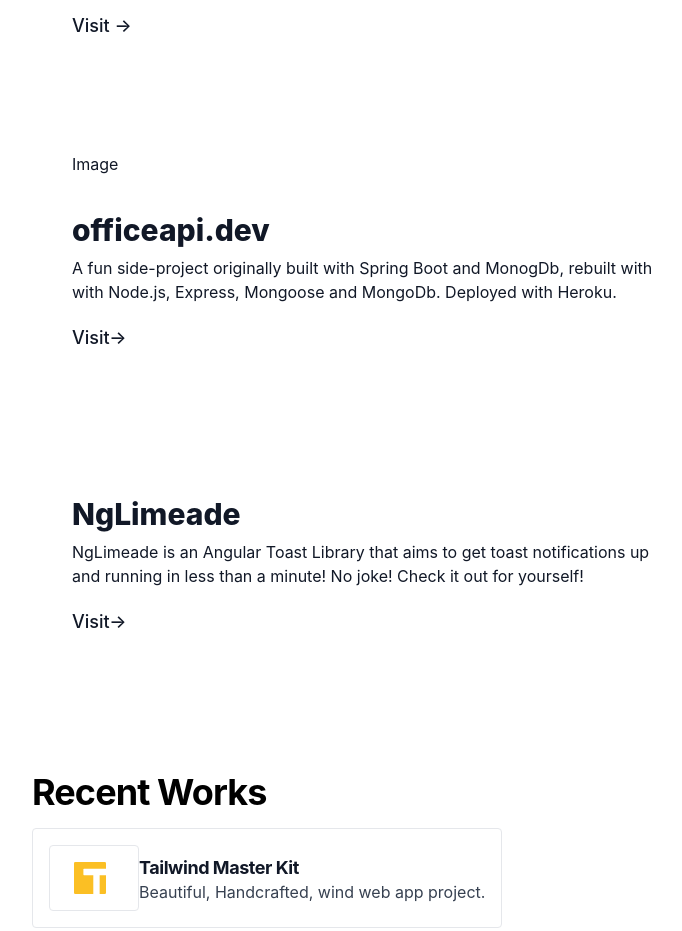
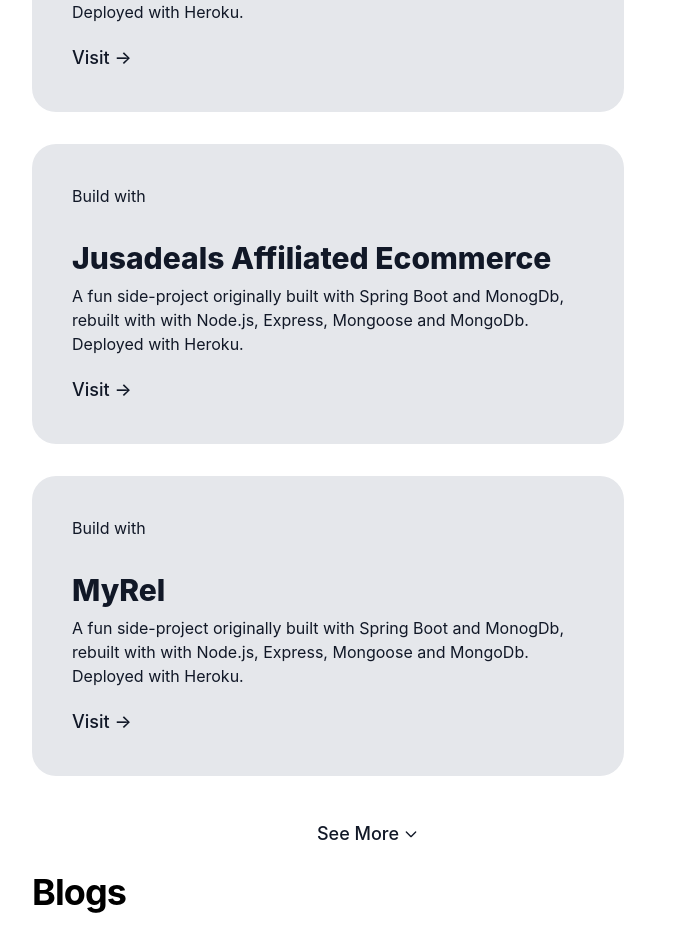
Before and after one commit to istiak227/istiak-portfolio, a Next.js app: page / in a window 1280 px wide. Shown: the part 721-1652 px from the top of the page, without its empty margins (272-954 px from the left). Built offline with nearby package versions, Linux system fonts and the light colour scheme; a web font is replaced by a local one; what @tailwindcss/typography would draw is missing.

Commit message:
Project Section

```diff
--- a/components/Container.js
+++ b/components/Container.js
@@ -24,7 +24,7 @@
         <meta name="robots" content="follow, index" />
         <meta content={meta.description} name="description" />
       </Head>
-      <nav className="sticky-nav flex justify-between items-center max-w-4xl w-full p-8 my-0 mx-auto bg-white dark:bg-black bg-opacity-60">
+      <nav className="sticky-nav top-0 z-30 flex justify-between items-center max-w-4xl w-full p-8 my-0 mb-8 mx-auto backdrop-filter backdrop-blur-lg bg-opacity-10 firefox:bg-opacity-90 border-primary">
         <a href="#skip" className="sr-only focus:not-sr-only">
           Skip to content
         </a>
--- a/components/ProjectCard.js
+++ b/components/ProjectCard.js
@@ -1,51 +1,24 @@
 export default function ProjectCard({ title, description, href, icon, tags }) {
   return (
     <>
-      <a
-        className="mb-4 hover:shadow"
-        href={href}
-        aria-label={title}
-        target="_blank"
-        rel="noopener noreferrer"
-      >
-        <div className="flex items-center border border-gray-200 dark:border-gray-800 rounded p-4">
-          {/* */}
-          <div className="flex items-center border border-gray-200 dark:border-gray-800 rounded p-4">
-            <div className="h-8 w-8 ml-2 mr-4">
-              <svg
-                width="260"
-                height="260"
-                viewBox="0 0 260 260"
-                fill="none"
-                xmlns="http://www.w3.org/2000/svg"
-                className="h-8 w-8 min-w-lg text-gray-900 dark:text-gray-100 "
-              >
-                <rect width="260" height="260" rx="11" fill="#FBBF24" />
-                <path
-                  d="M76.3492 60.7143C76.3492 57.9529 78.5878 55.7143 81.3492 55.7143H260V107.302H81.3492C78.5878 107.302 76.3492 105.063 76.3492 102.302V60.7143Z"
-                  fill="white"
-                />
-                <rect
-                  x="156.825"
-                  y="260"
-                  width="156.825"
-                  height="51.5873"
-                  transform="rotate(-90 156.825 260)"
-                  fill="white"
-                />
-              </svg>
-            </div>
-          </div>
-          <div>
-            <h4 className="text-lg font-bold tracking-tight text-gray-900 dark:text-gray-100">
-              {title}
-            </h4>
-            <p className="leading-5 text-gray-700 dark:text-gray-300">
+      <li className="bg-gray-200 rounded-3xl dark:bg-gray-900">
+        <div className="p-6 md:p-10 flex flex-col-reverse ">
+          <div className="mt-8 md:max-w-lg">
+            <p className="text-2xl lg:text-3xl font-extrabold text-primary mb-2">
+             {title}
+            </p>
+            <p className="text-secondary prose-lg mb-3">
               {description}
             </p>
+            <a href={href} target="_blank" rel="noreferrer">
+              <div className="inline-flex text-base sm:text-lg lg:text-base xl:text-lg font-medium transition-colors duration-200 focus:ring-2 focus:ring-offset-2 focus:ring-current focus:outline-none rounded-md text-orange hover:text-orange-hover mt-2">
+                <p>Visit -{'>'}</p>
+              </div>
+            </a>
           </div>
+          <div>Build with</div>
         </div>
-      </a>
+      </li>
     </>
   )
 }
--- a/components/ProjectSections.js
+++ b/components/ProjectSections.js
@@ -1,7 +1,8 @@
-import React from 'react';
+import React from 'react'
+import ProjectCard from './ProjectCard'
 
 const ProjectsSection = () => (
-  <section className="mb-24">
+  <section className="mb-5">
     <h2 className="sm:text-lg sm:leading-snug font-semibold tracking-wide uppercase text-orange mb-3">
       Projects
     </h2>
@@ -11,78 +12,25 @@
     </div>
 
     <ul className="grid grid-cols-1 gap-8  mt-12">
-      <li className="bg-secondary rounded-3xl">
-        <div className="p-6 md:p-10 flex flex-col-reverse ">
-          <div className="mt-8 md:max-w-lg">
-            <p className="text-2xl lg:text-3xl font-extrabold text-primary mb-2">
-              bundleapps.io
-            </p>
-            <p className="text-secondary prose-lg mb-3">
-              A startup consultant company needed a website spun up quickly in
-              order to publish their first iOS application. Built with Tailwind
-              UI, I was able to put something together for them by the end of
-              the day.
-            </p>
-            <a href="https://bundleapps.io/" target="_blank" rel="noreferrer">
-              <div className="inline-flex text-base sm:text-lg lg:text-base xl:text-lg font-medium transition-colors duration-200 focus:ring-2 focus:ring-offset-2 focus:ring-current focus:outline-none rounded-md text-orange hover:text-orange-hover mt-2">
-                <p>Visit -{'>'}</p>
-              </div>
-            </a>
-          </div>
-          <div>
-            image
-          </div>
-        </div>
-      </li>
-      <li className="bg-secondary rounded-3xl relative overflow-hidden">
-        <div className="p-6 md:p-10">
-          <div>
-            Image
-          </div>
-          <div className="mt-9">
-            <p className="text-2xl lg:text-3xl font-extrabold text-primary mb-2">
-              officeapi.dev
-            </p>
-            <p className="text-secondary prose-lg mb-3">
-              A fun side-project originally built with Spring Boot and MonogDb,
+      <ProjectCard
+        title="AI & IoT Bootcamp - 2021"
+        description="A fun side-project originally built with Spring Boot and MonogDb,
               rebuilt with with Node.js, Express, Mongoose and MongoDb. Deployed
-              with Heroku.
-            </p>
-            <a
-              href="https://www.officeapi.dev/"
-              target="_blank"
-              rel="noreferrer"
-            >
-              <div className="inline-flex text-base sm:text-lg lg:text-base xl:text-lg font-medium transition-colors duration-200 focus:ring-2 focus:ring-offset-2 focus:ring-current focus:outline-none rounded-md text-orange hover:text-orange-hover mt-2">
-                <p>Visit-{'>'}</p>
-              </div>
-            </a>
-          </div>
-        </div>
-      </li>
-      <li className="bg-secondary rounded-3xl overflow-hidden p-6 md:p-10 flex flex-col items-center">
-        <div className="mt-8">
-          <p className="text-2xl lg:text-3xl font-extrabold text-primary mb-2">
-            NgLimeade
-          </p>
-          <p className="text-coolGray-500 dark:text-coolGray-400 prose-lg mb-3">
-            NgLimeade is an Angular Toast Library that aims to get toast
-            notifications up and running in less than a minute! No joke! Check
-            it out for yourself!
-          </p>
-          <a
-            href="https://www.npmjs.com/package/ng-limeade"
-            target="_blank"
-            rel="noreferrer"
-          >
-            <div className="inline-flex text-base sm:text-lg lg:text-base xl:text-lg font-medium transition-colors duration-200 focus:ring-2 focus:ring-offset-2 focus:ring-current focus:outline-none rounded-md text-orange hover:text-orange-hover mt-2">
-              <p>Visit-{'>'}</p>
-            </div>
-          </a>
-        </div>
-      </li>
+              with Heroku."
+      />
+      <ProjectCard
+        title="Jusadeals Affiliated Ecommerce"
+        description="A fun side-project originally built with Spring Boot and MonogDb,
+              rebuilt with with Node.js, Express, Mongoose and MongoDb. Deployed
+              with Heroku."
+      /><ProjectCard
+        title="MyRel"
+        description="A fun side-project originally built with Spring Boot and MonogDb,
+              rebuilt with with Node.js, Express, Mongoose and MongoDb. Deployed
+              with Heroku."
+      />
     </ul>
   </section>
-);
+)
 
-export default ProjectsSection;
+export default ProjectsSection
--- /dev/null
+++ b/components/SeeMore.js
@@ -0,0 +1,30 @@
+import Link from "next/link";
+
+const SeeMore = () => {
+  return (
+    <Link href="/projects">
+      <a
+        type="button"
+        className="flex items-center text-lg my-4 mx-auto px-4 py-2 rounded-md font-medium text-gray-900 dark:text-gray-100"
+      >
+        See More
+        <svg
+          className="h-4 w-4 ml-1"
+          xmlns="http://www.w3.org/2000/svg"
+          fill="none"
+          viewBox="0 0 24 24"
+          stroke="currentColor"
+        >
+          <path
+            strokeLinecap="round"
+            strokeLinejoin="round"
+            strokeWidth={2}
+            d="M19 9l-7 7-7-7"
+          />
+        </svg>
+      </a>
+    </Link>
+  )
+}
+
+export default SeeMore
--- a/pages/index.js
+++ b/pages/index.js
@@ -5,6 +5,7 @@
 import Container from '@/components/Container'
 import ProjectCard from '@/components/ProjectCard'
 import ProjectsSection from '@/components/ProjectSections'
+import SeeMore from '@/components/SeeMore'
 
 export default function Home() {
   return (
@@ -21,16 +22,7 @@
           enthusiast hub called Traideas.
         </h2>
         <ProjectsSection />
-        <h3 className="font-bold text-2xl md:text-4xl tracking-tight mb-4 text-black dark:text-white">
-          Recent Works
-        </h3>
-        <ProjectCard
-          title="Tailwind Master Kit"
-          description="Beautiful, Handcrafted, wind web app project."
-          href="https://tailwindmasterkit.com/"
-          icon="tailwindmasterkit"
-          tags={['Tailwind', 'Next.js', 'Freemium']}
-        />
+        <SeeMore />
         <h3 className="font-bold text-2xl md:text-4xl tracking-tight mb-4 text-black dark:text-white">
           Blogs
         </h3>
--- a/styles/globals.css
+++ b/styles/globals.css
@@ -105,9 +105,9 @@
 
 .token.atrule,
 .token.attr-value,
-.token.keyword {
+/* .token.keyword {
   @apply text-blue-500;
-}
+} */
 
 .token.function,
 .token.class-name {
--- a/tailwind.config.js
+++ b/tailwind.config.js
@@ -5,6 +5,35 @@
   darkMode: 'class',
   theme: {
     extend: {
+      backgroundColor: {
+        primary: 'var(--color-bg-primary)',
+        secondary: 'var(--color-bg-secondary)',
+        emerald: 'var(--color-bg-emerald)',
+        'button-indigo': 'var(--color-button-indigo)',
+        'button-indigo-hover': 'var(--color-button-indigo-hover)',
+        blockquote: 'var(--color-blockquote-bg)',
+      },
+      textColor: {
+        white: '#ffffff',
+        primary: 'var(--color-text-primary)',
+        secondary: 'var(--color-text-secondary)',
+        emerald: 'var(--color-text-emerald)',
+        'emerald-hover': 'var(--color-text-emerald-hover)',
+        indigo: 'var(--color-text-indigo)',
+        'indigo-hover': 'var(--color-text-indigo-hover)',
+        orange: 'var(--color-text-orange)',
+        'orange-hover': 'var(--color-text-orange-hover)',
+        rose: 'var(--color-text-rose)',
+        amber: 'var(--color-text-amber)',
+        'amber-hover': 'var(--color-text-amber-hover)',
+        blue: 'var(--color-text-blue)',
+        link: 'var(--color-text-link)',
+        default: 'var(--color-text-default)',
+        'footer-link': 'var(--color-text-link-footer)',
+        'footer-link-hover': 'var(--color-text-link-footer-hover)',
+        'footer-icon': 'var(--color-text-footer-icons)',
+        'footer-icon-hover': 'var(--color-text-footer-icons-hover)',
+      },
       transitionDelay: {
         0: '0ms',
         2000: '2000ms',
```
